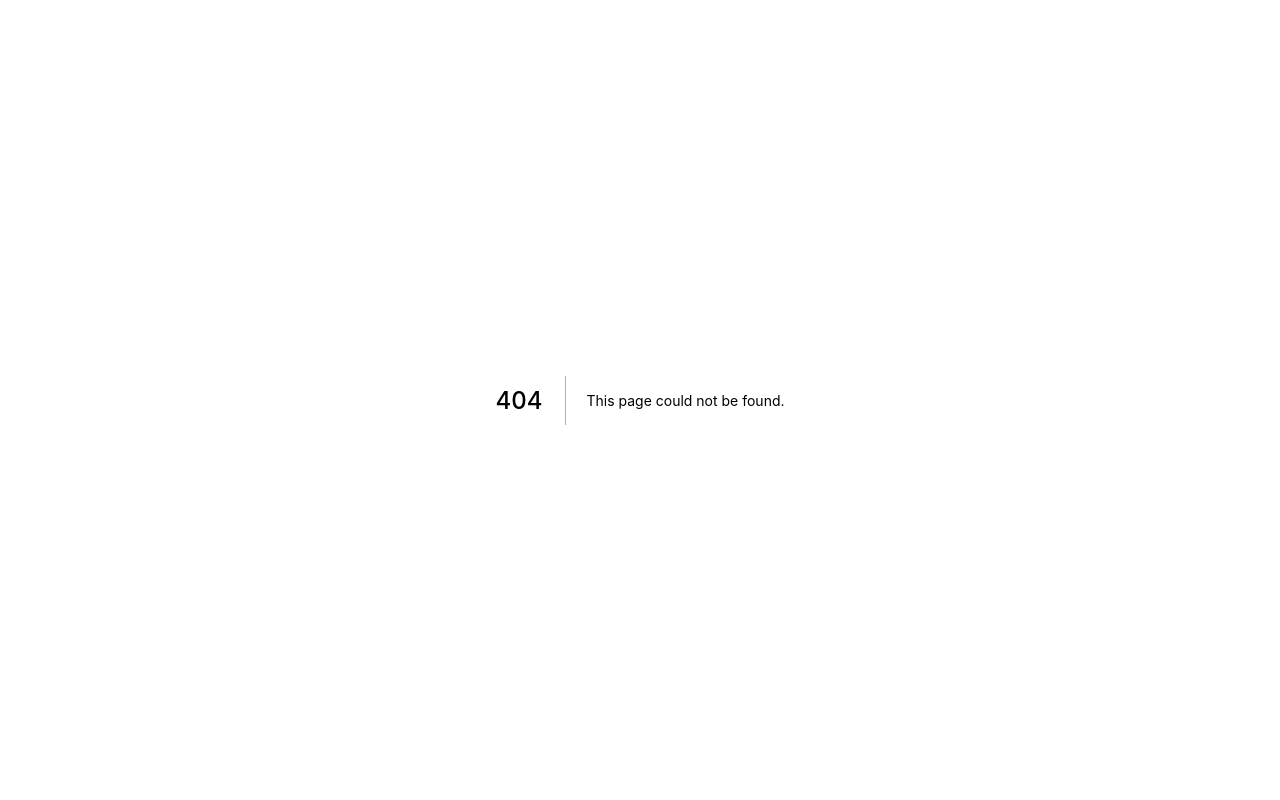
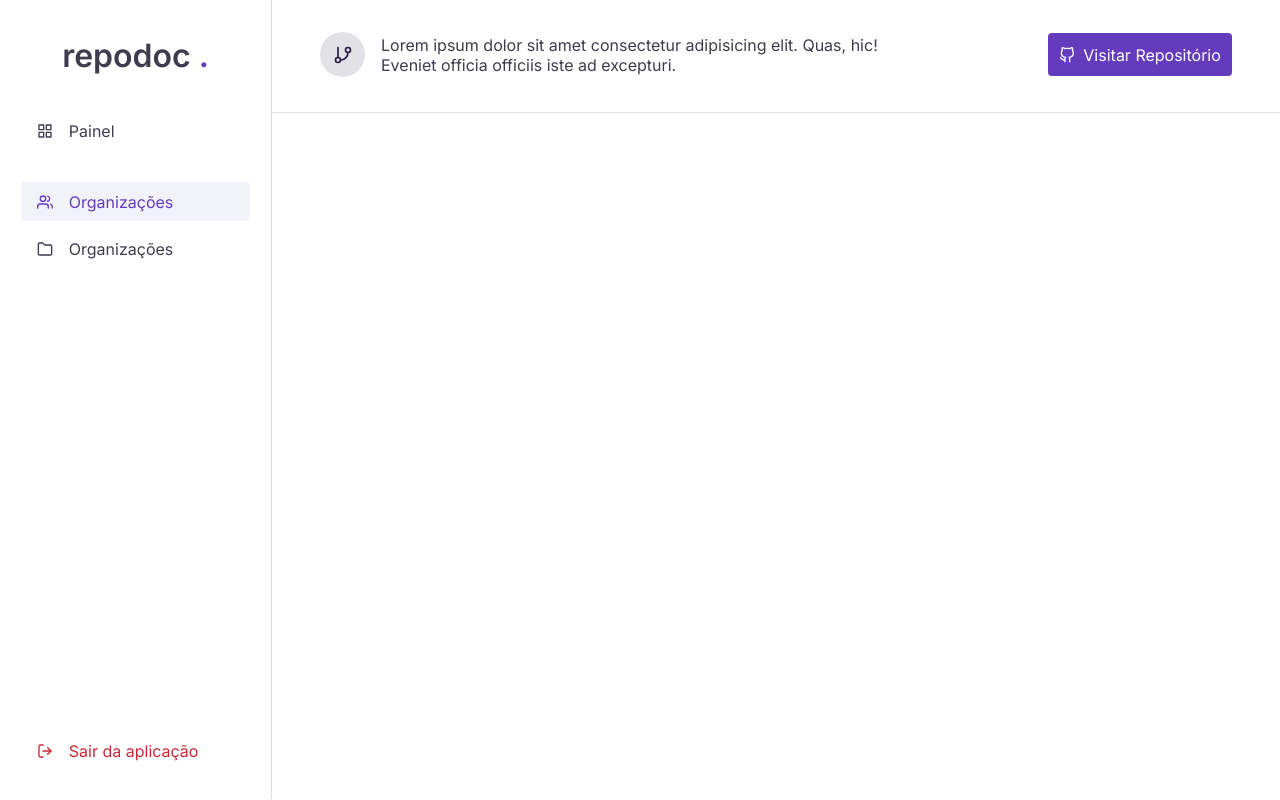
Before and after one commit to RennanD/repodoc-web, a Next.js app: page /app/organizations in a window 1280 px wide. Before the commit this address had no page. Built offline with nearby package versions, Linux system fonts and the light colour scheme.

Commit message:
chore: create active link

```diff
--- /dev/null
+++ b/src/components/Sidebar/SidebarLink/index.tsx
@@ -0,0 +1,42 @@
+import Link, { LinkProps } from 'next/link';
+import { useRouter } from 'next/router';
+import { ReactNode } from 'react';
+
+import styles from './styles.module.scss';
+
+type SidebarLinkProps = LinkProps & {
+  shouldMacthExactPath?: boolean;
+  children: ReactNode;
+};
+
+export function SidebarLink({
+  shouldMacthExactPath = false,
+  children,
+  ...rest
+}: SidebarLinkProps): JSX.Element {
+  const { asPath } = useRouter();
+
+  let isActive = false;
+
+  if (
+    shouldMacthExactPath &&
+    (asPath === rest.href || asPath.startsWith(String(rest.as)))
+  ) {
+    isActive = true;
+  }
+
+  if (
+    !shouldMacthExactPath &&
+    (asPath.startsWith(String(rest.href)) || asPath === rest.as)
+  ) {
+    isActive = true;
+  }
+
+  return (
+    <Link href={rest.href}>
+      <a className={`${styles.link} ${isActive ? styles.activeLink : ''}`}>
+        {children}
+      </a>
+    </Link>
+  );
+}
--- /dev/null
+++ b/src/components/Sidebar/SidebarLink/styles.module.scss
@@ -0,0 +1,30 @@
+.link {
+  background-color: #fff;
+  padding: 0.6rem 1rem;
+  border-radius: 0.25rem;
+  font-weight: normal;
+  text-decoration: none;
+  width: 100%;
+  height: 100%;
+  display: flex;
+  -webkit-box-pack: start;
+  justify-content: flex-start;
+  -webkit-box-align: center;
+  align-items: center;
+  cursor: pointer;
+  margin: 0px auto;
+  transition: all 0.2s ease 0s;
+
+  svg {
+    margin-right: 1rem;
+  }
+
+  &:hover {
+    color: #633BBC;
+  }
+}
+
+.activeLink {
+  color: #633BBC;
+  background-color: rgb(242, 242, 250);
+}
--- a/src/components/Sidebar/index.tsx
+++ b/src/components/Sidebar/index.tsx
@@ -1,47 +1,44 @@
 import Link from 'next/link';
 import { FiFolder, FiGrid, FiLogOut, FiUsers } from 'react-icons/fi';
+import { SidebarLink } from './SidebarLink';
 import styles from './styles.module.scss';
 
 export default function Sidebar(): JSX.Element {
   return (
     <aside className={styles.container}>
       <div className={styles.logoContainer}>
-        <a href="">
+        <Link href="/app/dashboard">
+          <a>
             <h1>
               repodoc <span>.</span>
             </h1>
           </a>
+        </Link>
       </div>
 
       <nav>
         <ul className={styles.listLinks}>
           <li className={styles.listItems}>
-            <Link href="/app/dashboard">
-              <a className={styles.activeLink}>
+            <SidebarLink href="/app/dashboard">
               <FiGrid />
               Painel
-              </a>
-            </Link>
+            </SidebarLink>
           </li>
         </ul>
 
         <ul className={styles.listLinks}>
           <li className={styles.listItems}>
-            <Link href="/app/organizations">
-              <a>
+            <SidebarLink href="/app/organizations">
               <FiUsers />
               Organizações
-              </a>
-            </Link>
+            </SidebarLink>
           </li>
 
           <li className={styles.listItems}>
-            <Link href="/app/organizations">
-              <a>
+            <SidebarLink href="/app/documentations">
               <FiFolder />
-                Documentações
-              </a>
-            </Link>
+              Organizações
+            </SidebarLink>
           </li>
         </ul>
       </nav>
--- a/src/components/Sidebar/styles.module.scss
+++ b/src/components/Sidebar/styles.module.scss
@@ -79,38 +79,7 @@
   cursor: pointer;
   margin-bottom: 0.5rem;
 
-  a {
-    background-color: #fff;
-    padding: 0.6rem 1rem;
-    border-radius: 0.25rem;
-    font-weight: normal;
-    text-decoration: none;
-    width: 100%;
-    height: 100%;
-    display: flex;
-    -webkit-box-pack: start;
-    justify-content: flex-start;
-    -webkit-box-align: center;
-    align-items: center;
-    cursor: pointer;
-    margin: 0px auto;
-    transition: all 0.2s ease 0s;
-
-    svg {
-      margin-right: 1rem;
-    }
-
-    &:hover {
-      color: #633BBC;
-    }
-  }
-
-  .activeLink {
-    color: #633BBC;
-    background-color: rgb(242, 242, 250);
-  }
 }
-
 
 .logOutButton {
 
--- /dev/null
+++ b/src/pages/app/organizations/index.tsx
@@ -0,0 +1,15 @@
+import styles from './styles.module.scss';
+
+import { Header } from '../../../components/Header';
+import Sidebar from '../../../components/Sidebar';
+
+export default function organizations(): JSX.Element {
+  return (
+    <div className={styles.container}>
+      <Sidebar />
+      <main className={styles.content}>
+        <Header />
+      </main>
+    </div>
+  );
+}
--- /dev/null
+++ b/src/pages/app/organizations/styles.module.scss
@@ -0,0 +1,8 @@
+.container {
+  display: flex;
+}
+
+.content {
+  width: calc(100% - 17rem);
+  margin: 0 auto;
+}
```
Lines whose indentation alone changed are shown as unchanged.
